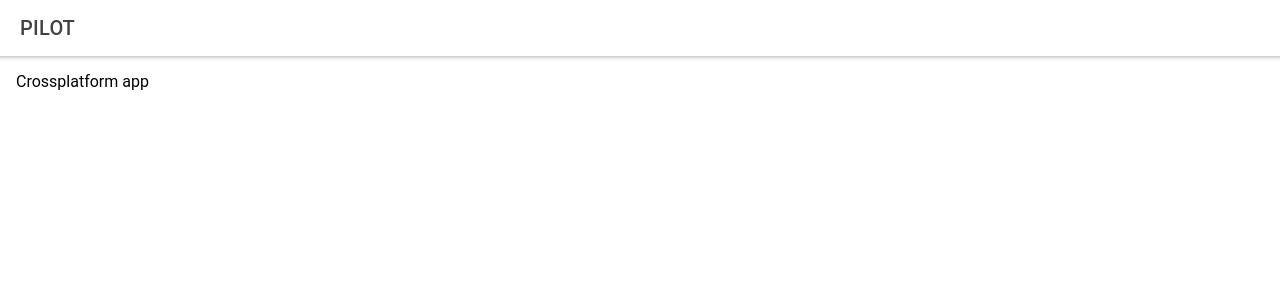
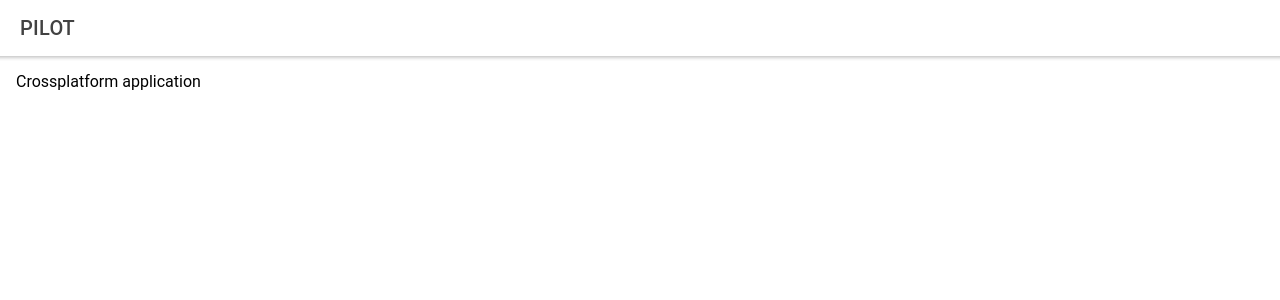
Before and after one commit to monitoth/pilot, a React (Create React App) app: page /home in a window 1280 px wide. Shown: the top 300 px of the page. Built offline with nearby package versions, Linux system fonts and the light colour scheme; the HTML template or start-up script is replaced by a standard one.

Commit message:
change version number to v0.0.7

```diff
--- a/package.json
+++ b/package.json
@@ -1,6 +1,6 @@
 {
   "name": "pilot",
-  "version": "0.0.6",
+  "version": "0.0.7",
   "private": true,
   "dependencies": {
     "@capacitor/android": "^1.5.0",
--- a/src/pages/Home.tsx
+++ b/src/pages/Home.tsx
@@ -30,7 +30,7 @@ const Home: React.FC = () => {
         </IonToolbar>
       </IonHeader>
       <IonContent className="ion-padding">
-        Crossplatform app
+        Crossplatform application
         <p id="version"></p>
         <div id="notification" className={styles.hidden}>
           <p id="message"></p>
```
Also changed, not shown: 1 other file (tests, documents, lock files or other folders).
